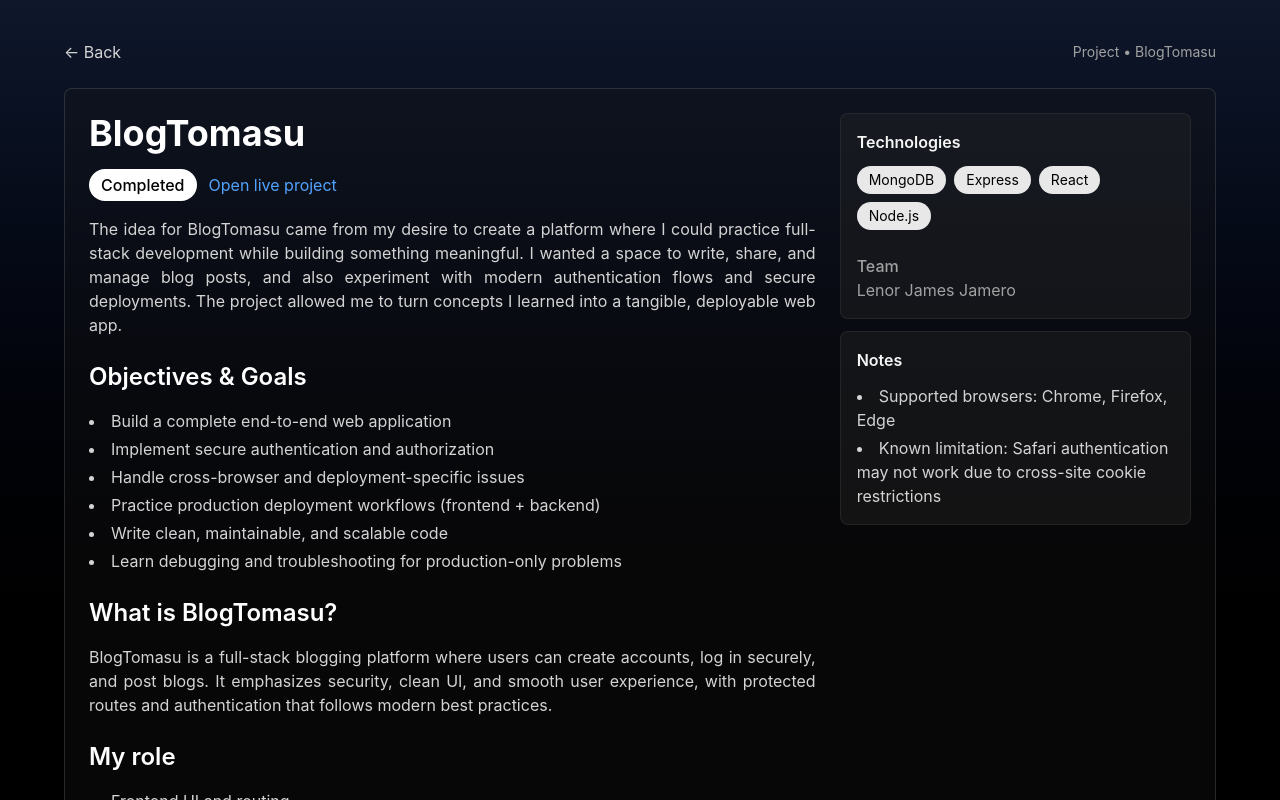
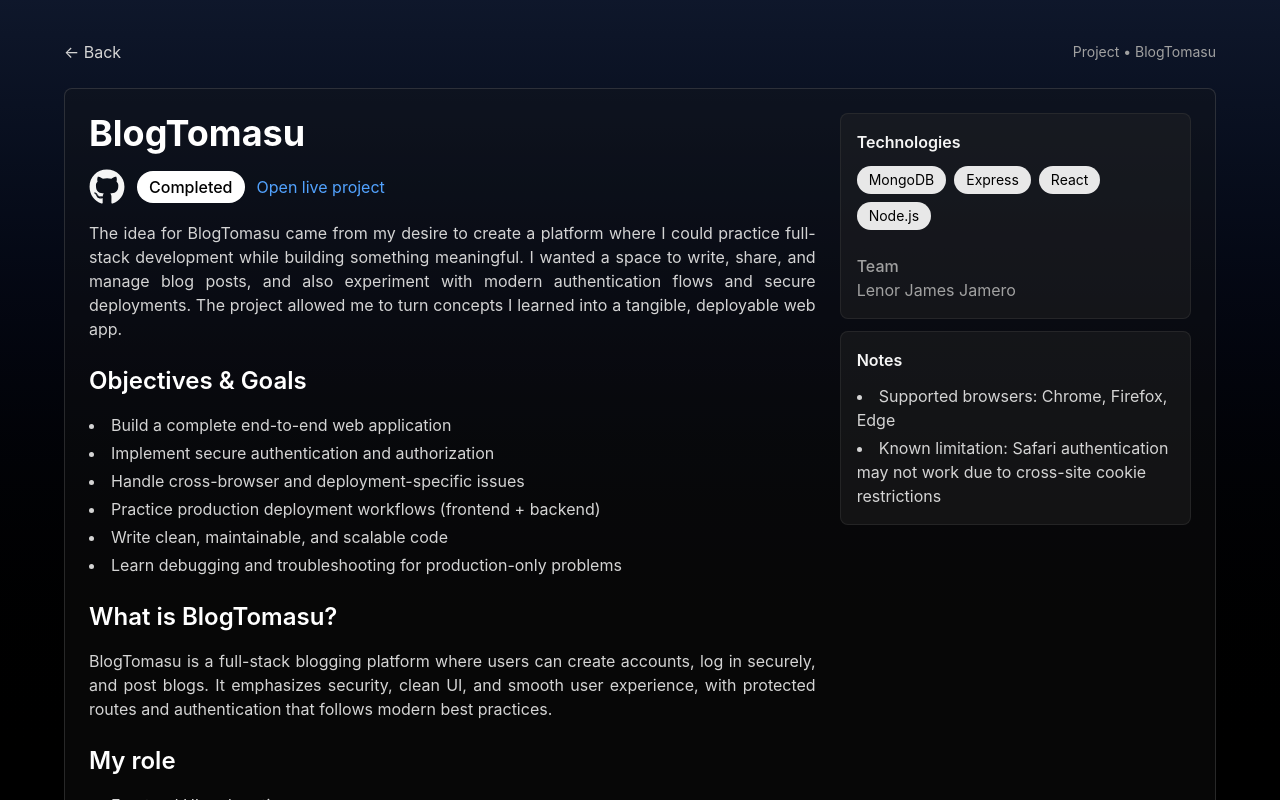
Before and after one commit to RenoaJamezu/JameroLenor, a React (Vite) app: page /project/blogtomasu in a window 1280 px wide. Shown: the top 800 px of the page. Built offline with nearby package versions, Linux system fonts and the light colour scheme.

Commit message:
feat: add GitHub link and icon to BlogTomasu project page

```diff
--- a/src/pages/project/BlogTomasu.tsx
+++ b/src/pages/project/BlogTomasu.tsx
@@ -1,3 +1,4 @@
+import { FaGithub } from "react-icons/fa";
 import { Link } from "react-router-dom";
 
 function BlogTomasu() {
@@ -16,6 +17,9 @@ function BlogTomasu() {
             <h1 className="text-4xl text-white font-bold">BlogTomasu</h1>
 
             <div className="flex items-center gap-3">
+              <a href="https://github.com/RenoaJamezu/blogtomasu" target="_blank" className="text-neutral-100 hover:text-neutral-300">
+                <FaGithub className="text-3xl sm:text-4xl" />
+              </a>
               <span className="px-3 py-1 bg-white text-black rounded-full font-medium">Completed</span>
               <a href="https://blogtomasu.vercel.app" target="_blank" rel="noopener noreferrer" className="text-blue-400 hover:underline">
                 Open live project
```
